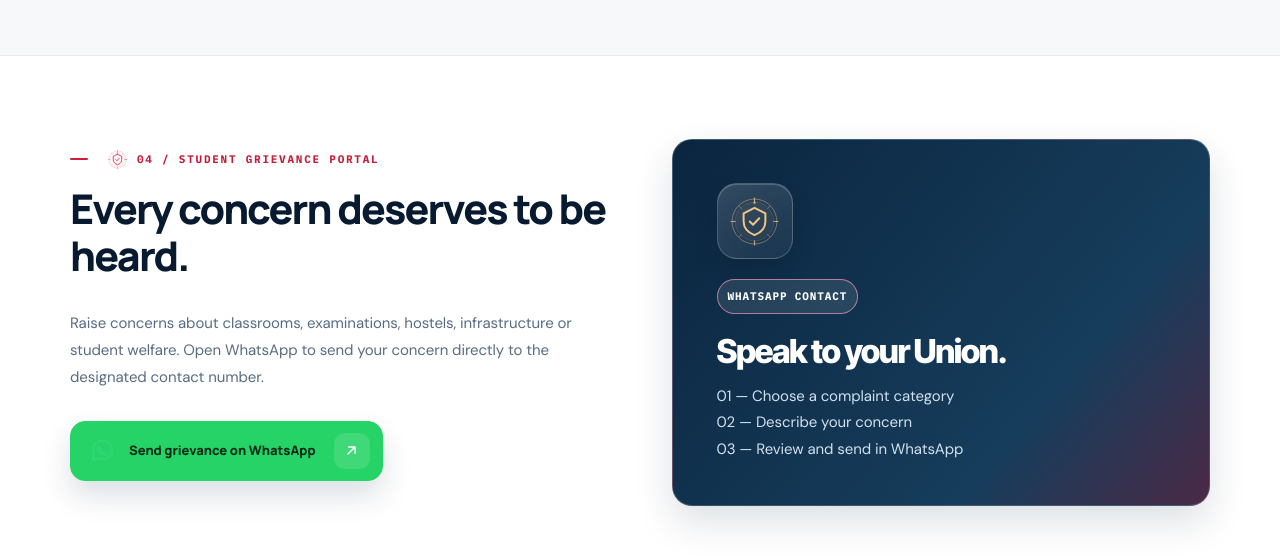
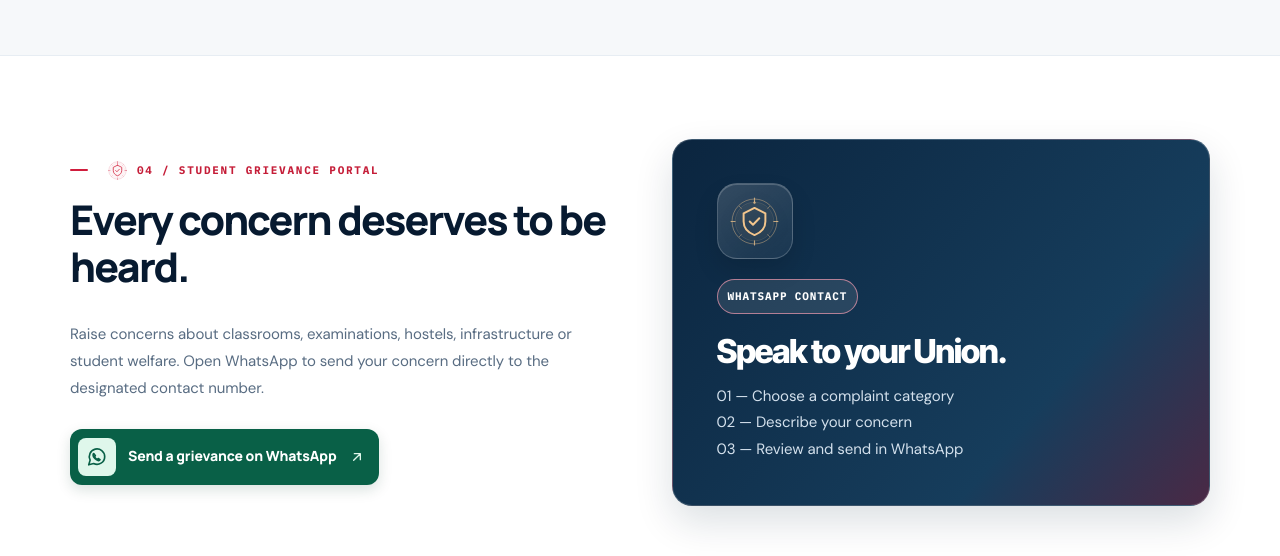
Before and after one commit to thasleenanasreen242-cmd/mct-students-union, a Next.js app: page / in a window 1280 px wide. Shown: the part 4560-5116 px from the top of the page. Built offline with nearby package versions, Linux system fonts and the light colour scheme; no server answers; the database is empty; a web font is replaced by a local one.

Commit message:
Polish the WhatsApp grievance button

```diff
--- a/app/instagram-3d.css
+++ b/app/instagram-3d.css
@@ -266,26 +266,6 @@
  .connect #grievance .featurebox,.connect #suggestions .featurebox{min-height:230px}
 }
 @media(max-width:420px){.connect .section{padding-block:46px}}
-
-/* WhatsApp-specific grievance action, separate from the crimson website CTA system */
-.connect #grievance .grievance-whatsapp{
- display:inline-flex;align-items:center;justify-content:center;gap:11px;
- min-height:50px;padding:13px 19px;border-radius:11px;
- background:#25D366!important;border:1px solid #25D366!important;
- color:#052b19!important;font-size:13px;font-weight:800;line-height:1.35;
- box-shadow:0 9px 23px rgba(20,144,76,.19),inset 0 1px 0 rgba(255,255,255,.28);
-}
-.connect #grievance .grievance-whatsapp svg{width:22px;height:22px;flex:none}
-.connect #grievance .grievance-whatsapp .whatsapp-cta-arrow{margin-left:5px;font-size:16px;transition:transform .22s ease}
-@media(hover:hover){
- .connect #grievance .grievance-whatsapp:hover{
-  background:#20bd5a!important;border-color:#20bd5a!important;
-  box-shadow:0 15px 28px rgba(20,144,76,.25),0 0 20px rgba(37,211,102,.16);
- }
- .connect #grievance .grievance-whatsapp:hover .whatsapp-cta-arrow{transform:translate(2px,-2px)}
-}
-@media(max-width:420px){.connect #grievance .grievance-whatsapp{width:100%;padding:13px 12px;font-size:12px;gap:8px}}
-@media(prefers-reduced-motion:reduce){.connect #grievance .grievance-whatsapp .whatsapp-cta-arrow{transition:none!important}}
 
 /* Mobile layout repair: one coherent set of small-screen rules. */
 @media(max-width:800px){
--- a/app/modern-refresh.css
+++ b/app/modern-refresh.css
@@ -444,41 +444,40 @@ html { scroll-behavior: auto !important; }
  .connect #quick-access a.card:after{font-size:90px!important;bottom:31px!important}
 }
 
-/* Modern grievance action: navy surface, recognizable WhatsApp green icon. */
-.connect #grievance .grievance-whatsapp{
- display:inline-flex!important;align-items:center!important;justify-content:space-between!important;
- gap:13px!important;min-height:60px!important;
- padding:10px 12px 10px 18px!important;
- border:1px solid #24475f!important;border-radius:15px!important;
- background:#0b2b45!important;color:#fff!important;
- font-size:13px!important;font-weight:800!important;line-height:1.3!important;
- box-shadow:0 15px 30px rgba(9,36,61,.14)!important;
- transition:background .2s ease,transform .2s ease,box-shadow .2s ease!important;
+/* WhatsApp action in the homepage grievance section. */
+.connect #grievance .grievance-whatsapp {
+ display: inline-grid;
+ grid-template-columns: auto minmax(0, 1fr) auto;
+ align-items: center;
+ gap: 12px;
+ max-width: 100%;
+ min-height: 56px;
+ margin-top: 12px;
+ padding: 8px 14px 8px 8px;
+ border-radius: 12px;
+ background: #096047;
+ color: #fff;
+ box-shadow: 0 5px 14px #073a2926;
+ font-size: 14px;
+ font-weight: 750;
+ line-height: 1.35;
 }
-.connect #grievance .grievance-whatsapp>svg{
- width:27px!important;height:27px!important;
- color:#30d576!important;flex:none!important;
+
+.connect #grievance .grievance-whatsapp-icon {
+ display: grid;
+ place-items: center;
+ width: 38px;
+ height: 38px;
+ border-radius: 8px;
+ background: #dff7eb;
+ color: #096047;
 }
-.connect #grievance .grievance-whatsapp>span:not(.whatsapp-cta-arrow){flex:1;text-align:left}
-.connect #grievance .grievance-whatsapp .whatsapp-cta-arrow{
- display:grid!important;place-items:center!important;
- width:36px!important;height:36px!important;flex:none!important;
- margin-left:5px!important;border-radius:11px!important;
- background:rgba(255,255,255,.12)!important;color:#fff!important;
+
+.connect #grievance .grievance-whatsapp-icon svg { width: 22px; height: 22px; }
+.connect #grievance .grievance-whatsapp > .action-arrow-icon { width: 16px; height: 16px; color: #dff7eb; }
+.connect #grievance .grievance-whatsapp:hover { background: #074c39; }
+.connect #grievance .grievance-whatsapp:focus-visible { outline: 2px solid #096047; outline-offset: 3px; }
+
+@media (max-width: 540px) {
+ .connect #grievance .grievance-whatsapp { width: 100%; }
 }
-.connect #grievance .grievance-whatsapp .whatsapp-cta-arrow svg{width:17px!important;height:17px!important}
-@media(hover:hover){
- .connect #grievance .grievance-whatsapp:hover{
-  background:#123b58!important;border-color:#43647b!important;
-  box-shadow:0 18px 32px rgba(9,36,61,.21)!important;
-  transform:translateY(-2px)!important;
- }
-}
-@media(max-width:420px){
- .connect #grievance .grievance-whatsapp{
-  width:100%!important;min-height:60px!important;
-  padding:10px 11px 10px 14px!important;gap:10px!important;
-  font-size:12px!important;
- }
- .connect #grievance .grievance-whatsapp>svg{width:25px!important;height:25px!important}
-}
--- a/app/page.tsx
+++ b/app/page.tsx
@@ -47,7 +47,13 @@ export default function Home(){
  <article className="notice-card"><div className="notice-card-top"><span className="notice-category"><CourtIcon name="book"/> Academics</span><span className="notice-date"><CourtIcon name="calendar"/> Date to be confirmed</span></div><h3>Law students’ digital library</h3><p>Library updates, resource availability and academic material announcements.</p><span className="notice-status">Resources being prepared</span></article>
  <article className="notice-card"><div className="notice-card-top"><span className="notice-category"><CourtIcon name="shield"/> Student welfare</span><span className="notice-date"><CourtIcon name="calendar"/> Date to be confirmed</span></div><h3>Student support and welfare updates</h3><p>Verified welfare information and Union announcements will be shared here.</p><span className="notice-status">Awaiting official update</span></article>
  </div><p className="noticeboard-footnote"><Link href="/notices">View published notices →</Link></p></div></section>
- <section data-reveal className="section" id="grievance"><div className="wrap feature"><div><div className="eyebrow feature-eyebrow"><CourtIcon name="shield"/> 04 / STUDENT GRIEVANCE PORTAL</div><h2>Every concern deserves to be heard.</h2><p>Raise concerns about classrooms, examinations, hostels, infrastructure or student welfare. Open WhatsApp to send your concern directly to the designated contact number.</p><p><Link className="btn grievance-whatsapp" href="https://wa.me/919496744513?text=Hello%2C%20I%20would%20like%20to%20raise%20a%20student%20concern." aria-label="Send a grievance using WhatsApp"><svg aria-hidden="true" viewBox="0 0 24 24" fill="none" stroke="currentColor" strokeWidth="1.8" strokeLinecap="round" strokeLinejoin="round"><path d="M20.4 11.6a8.4 8.4 0 0 1-12.1 7.5L3 20.5l1.5-5.1a8.4 8.4 0 1 1 15.9-3.8Z"/><path d="M8.6 8.3c-.5.2-.9.8-.9 1.5 0 2.5 3.2 5.7 5.8 6.1.7.1 1.5-.4 1.8-1l-2-1.2-1.1 1c-1.3-.5-2.3-1.5-2.9-2.9l.9-1.1-1.6-2.4Z"/></svg><span>Send grievance on WhatsApp</span><span aria-hidden="true" className="whatsapp-cta-arrow"><ActionArrow /></span></Link></p></div><div className="featurebox"><div className="service-art"><CourtIcon name="shield"/></div><span className="status">WHATSAPP CONTACT</span><h3>Speak to your Union.</h3><p>01 — Choose a complaint category<br/>02 — Describe your concern<br/>03 — Review and send in WhatsApp</p></div></div></section>
+ <section data-reveal className="section" id="grievance"><div className="wrap feature"><div><div className="eyebrow feature-eyebrow"><CourtIcon name="shield"/> 04 / STUDENT GRIEVANCE PORTAL</div><h2>Every concern deserves to be heard.</h2><p>Raise concerns about classrooms, examinations, hostels, infrastructure or student welfare. Open WhatsApp to send your concern directly to the designated contact number.</p>
+ <Link className="grievance-whatsapp" href="https://wa.me/919496744513?text=Hello%2C%20I%20would%20like%20to%20raise%20a%20student%20concern.">
+   <span className="grievance-whatsapp-icon"><svg aria-hidden="true" viewBox="0 0 24 24" fill="none" stroke="currentColor" strokeWidth="1.8" strokeLinecap="round" strokeLinejoin="round"><path d="M20.4 11.6a8.4 8.4 0 0 1-12.1 7.5L3 20.5l1.5-5.1a8.4 8.4 0 1 1 15.9-3.8Z"/><path d="M8.6 8.3c-.5.2-.9.8-.9 1.5 0 2.5 3.2 5.7 5.8 6.1.7.1 1.5-.4 1.8-1l-2-1.2-1.1 1c-1.3-.5-2.3-1.5-2.9-2.9l.9-1.1-1.6-2.4Z"/></svg></span>
+   <span>Send a grievance on WhatsApp</span>
+   <ActionArrow />
+ </Link>
+ </div><div className="featurebox"><div className="service-art"><CourtIcon name="shield"/></div><span className="status">WHATSAPP CONTACT</span><h3>Speak to your Union.</h3><p>01 — Choose a complaint category<br/>02 — Describe your concern<br/>03 — Review and send in WhatsApp</p></div></div></section>
  <section data-reveal className="section" id="transparency"><div className="wrap"><Heading icon="landmark" eyebrow="UNION TRANSPARENCY" title="Accountability, made visible." description="Verified totals for issues raised by students and the Union’s progress in addressing them."/><TransparencyFigures /></div></section>
  <section data-reveal className="section alt" id="suggestions"><div className="wrap feature"><div><div className="eyebrow feature-eyebrow"><CourtIcon name="quill"/> 07 / STUDENT SUGGESTIONS</div><h2>Good ideas deserve a hearing.</h2><p>Suggest improvements to infrastructure, academics, hostels, sports, culture and student welfare. Track decisions from Under Review to Accepted, Implemented or Not Feasible once secure submissions launch.</p><Link className="btn" href="/suggestions">Explore suggestions <ActionArrow /></Link></div><div className="featurebox"><div className="service-art"><CourtIcon name="quill"/></div><span className="status">PARTICIPATION</span><h3>Have an idea for MCT?</h3><p>Your perspective can inform the next programme, practical improvement or welfare initiative.</p></div></div></section>
  <section data-reveal className="section" id="initiatives"><div className="wrap"><Heading icon="gavel" eyebrow="08 / OUR INITIATIVES & PROGRESS" title="From idea to impact." description="Follow student-led initiatives through proposal, planning, approval, implementation and completion."/><div className="cards">{["Sports assistance","Menstrual health awareness","Law fests & moot courts"].map((x,i)=><Link className="card" href="/initiatives" key={x}><span className="num">INITIATIVE 0{i+1}</span><h3>{x}</h3><p>Programme details, confirmed progress and photographs will be published when available.</p><span className="arrow">FOLLOW PROGRESS <ActionArrow /></span></Link>)}</div></div></section>
```
